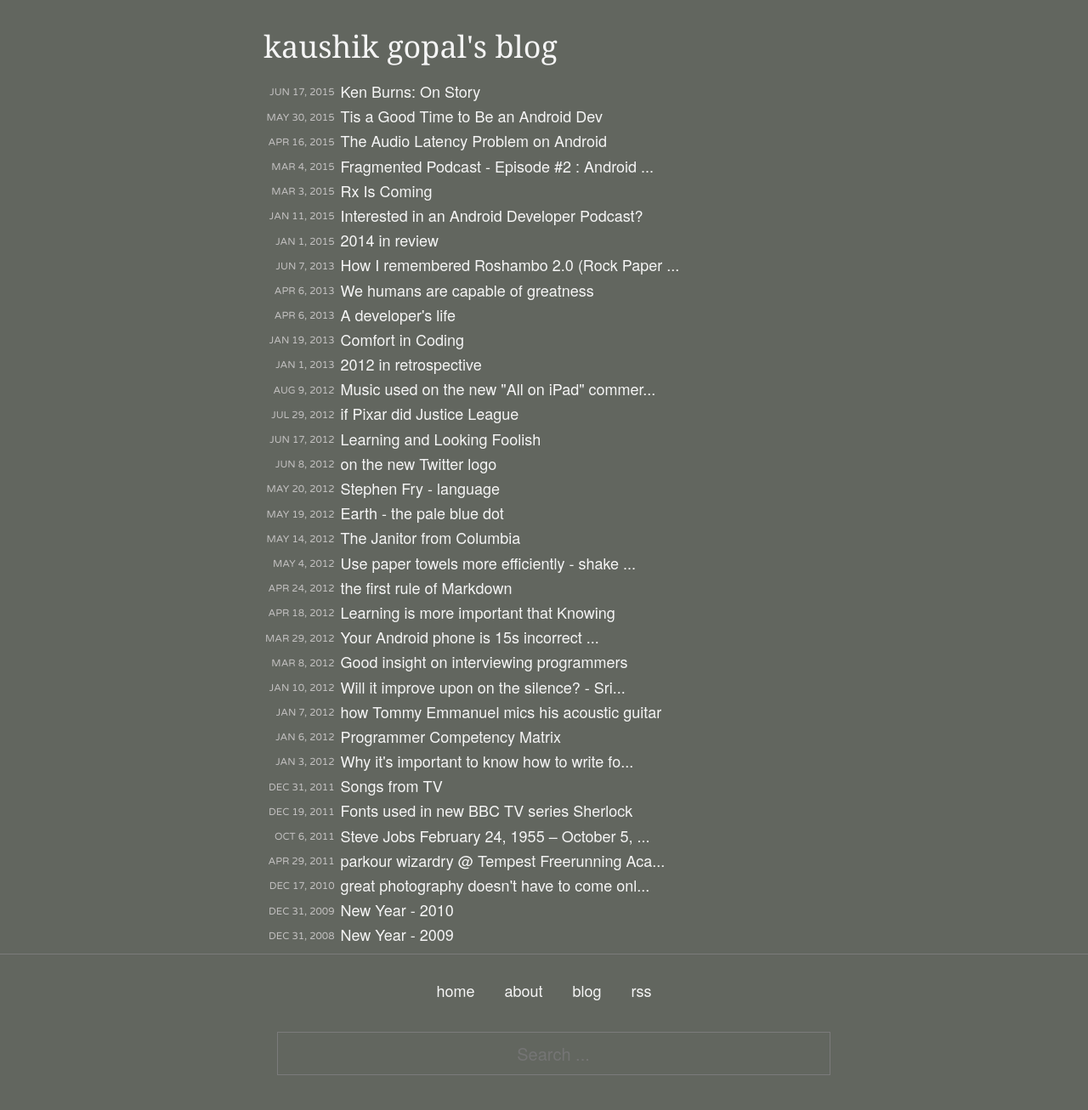
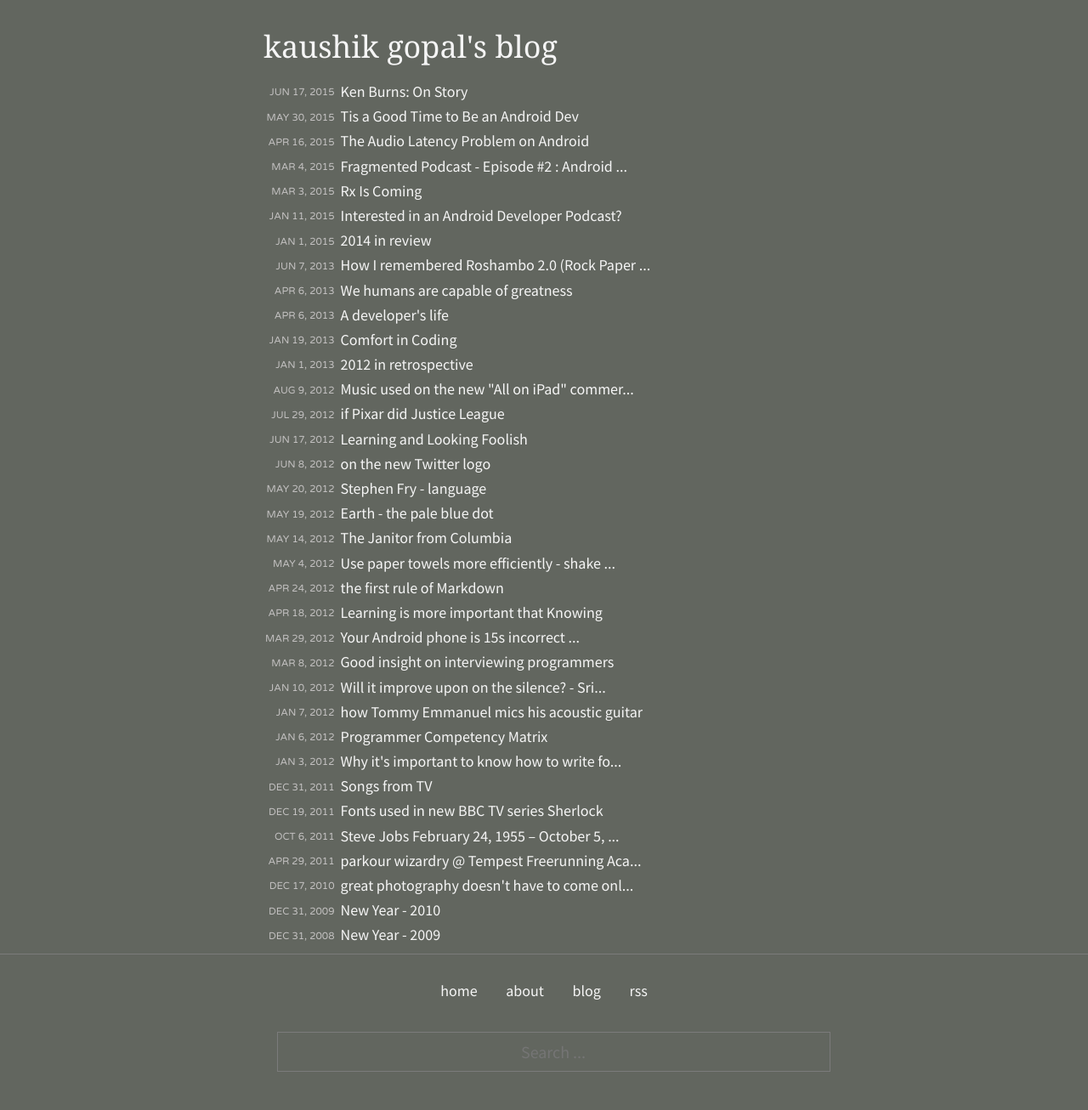
Before and after one commit to kaushikgopal/octopress-kaush-blog, a Jekyll site: the page built from index.html, in a window 1280 px wide. Shown: the part 200-1506 px from the top of the page at 85% size. Built offline with Jekyll 4.4.1, drawn with Linux system fonts in a browser that asks for light colours.

Commit message:
fix: add google font source sans pro for mobile client

```diff
--- a/_includes/head.html
+++ b/_includes/head.html
@@ -6,7 +6,9 @@
   <title>{% if page.title %}{{ page.title }}{% else %}{{ site.title }}{% endif %}</title>
   <meta name="description" content="{% if page.excerpt %}{{ page.excerpt | strip_html | strip_newlines | truncate: 160 }}{% else %}{{ site.description }}{% endif %}">
 
+  <link href='http://fonts.googleapis.com/css?family=Source+Sans+Pro:400,600,400italic' rel='stylesheet' type='text/css'>
   <link href='http://fonts.googleapis.com/css?family=Varela+Round' rel='stylesheet' type='text/css'>
+
   <link rel="stylesheet" href="{{ "/css/main.css" | prepend: site.baseurl }}">
   <link rel="canonical" href="{{ page.url | replace:'index.html','' | prepend: site.baseurl | prepend: site.url }}">
   <link rel="alternate" type="application/rss+xml" title="{{ site.title }}" href="{{ "/feed.xml" | prepend: site.baseurl | prepend: site.url }}" />
```
